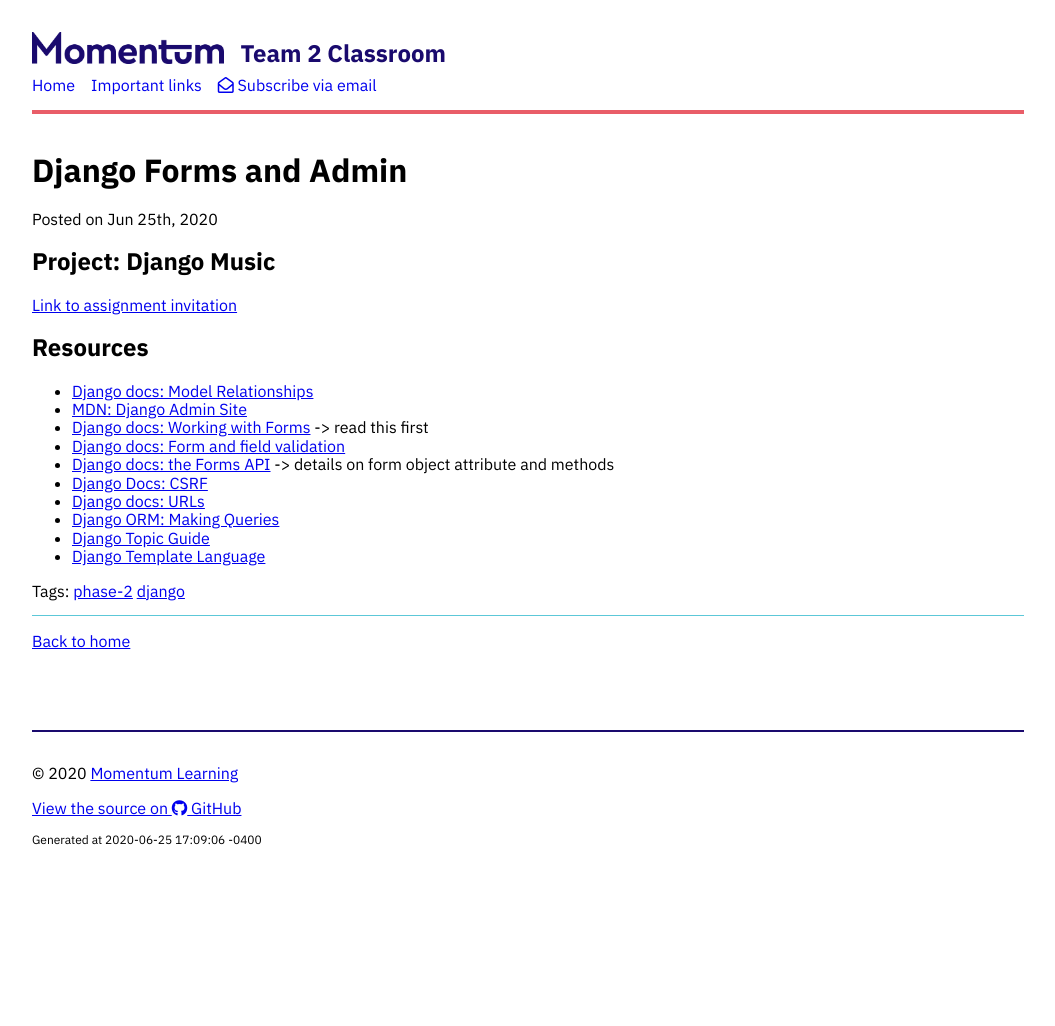
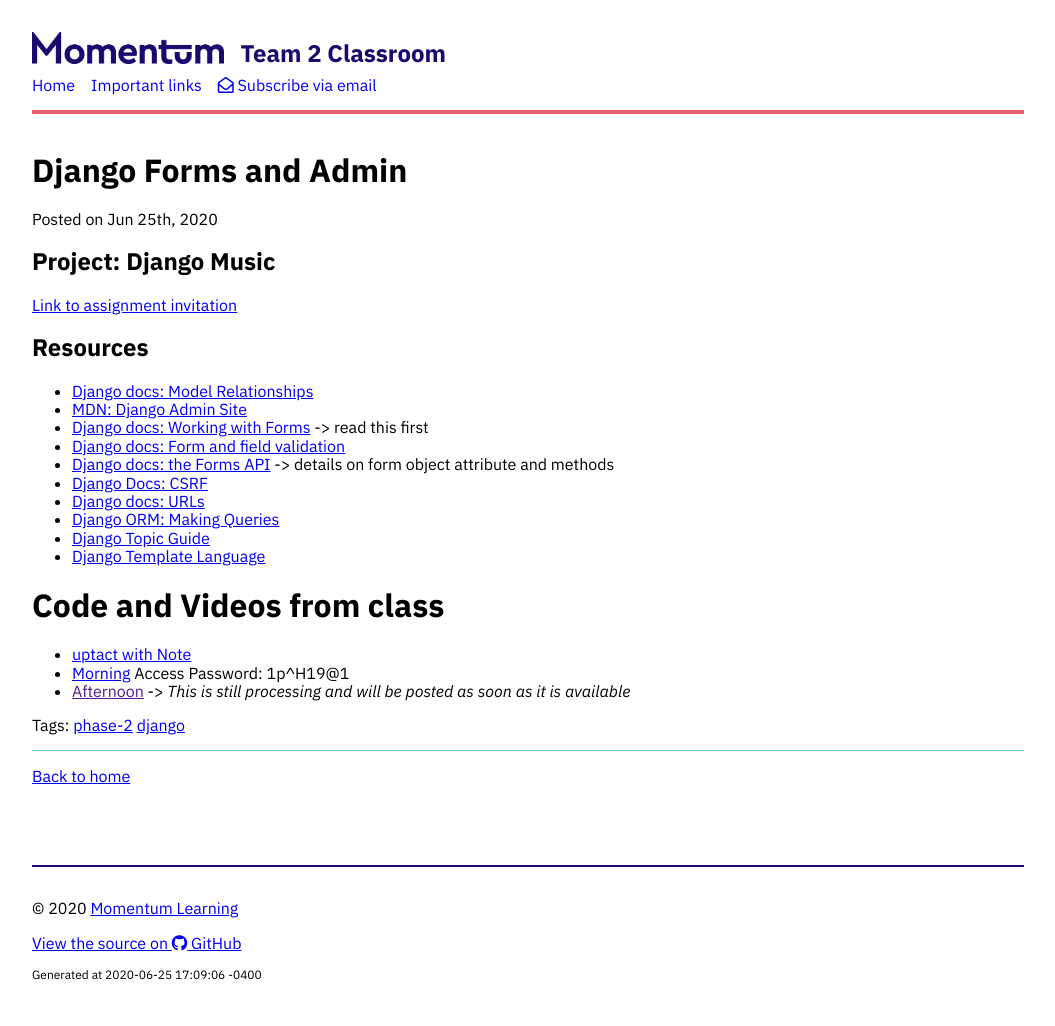
Before and after one commit to momentum-team-3/momentum-team-3.github.io, a Jekyll site: the page built from _posts/2020-06-25-django-day-3.md, in a window 1280 px wide. Shown: the whole page, without its empty margins (112-1167 px from the left). Built offline with Jekyll 4.4.1, drawn with Linux system fonts in a browser that asks for light colours; nearby versions of some CDN libraries; before the commit the page ends 900 px from its top, so only the background shows below that.

Commit message:
Add code and video from class

```diff
--- a/_posts/2020-06-25-django-day-3.md
+++ b/_posts/2020-06-25-django-day-3.md
@@ -21,3 +21,9 @@ tags: phase-2 django
 * [Django ORM: Making Queries](https://docs.djangoproject.com/en/3.0/topics/db/queries/)
 * [Django Topic Guide](https://docs.djangoproject.com/en/3.0/topics/)
 * [Django Template Language](https://docs.djangoproject.com/en/3.0/ref/templates/)
+
+# Code and Videos from class
+
+- [uptact with Note](https://github.com/momentum-team-2/examples/tree/master/django--uptact)
+- [Morning](https://us02web.zoom.us/rec/share/-s0sLuz530ZOa7PV0XH-eawfLr-meaa81HMfrPYEzUZr7nk1Qtlc9LrxXGOC0-Hq) Access Password: 1p^H19@1
+- [Afternoon]() -> _This is still processing and will be posted as soon as it is available_
```
